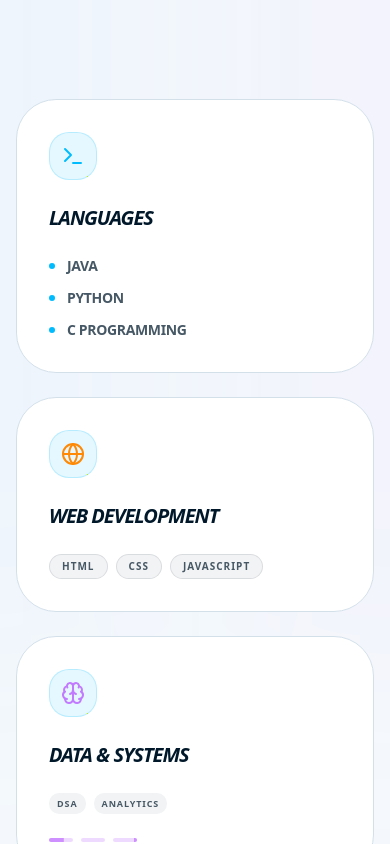
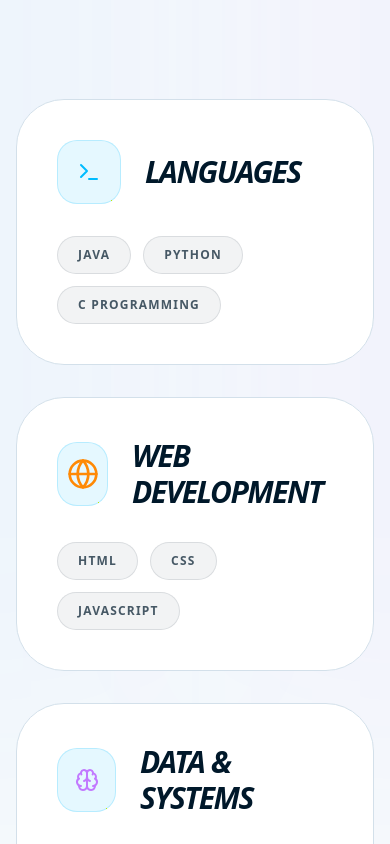
Before and after one commit to MakwBansari/Portfolio, a Next.js app: page / in a window 390 px wide. Shown: the part 3660-4504 px from the top of the page. Built offline with nearby package versions, Linux system fonts and the light colour scheme.

Commit message:
Standardize Skills section with 2x2 grid and unified card format

```diff
--- a/src/components/skills.tsx
+++ b/src/components/skills.tsx
@@ -46,7 +46,8 @@ export function SkillsSection() {
                     <motion.div
                         initial={{ opacity: 0, y: 20 }}
                         whileInView={{ opacity: 1, y: 0 }}
-                        viewport={{ once: true }}
+                        viewport={{ once: true, amount: 0.2 }}
+                        transition={{ duration: 0.5 }}
                         className="inline-block px-4 py-1.5 mb-8 rounded-full bg-foreground/5 dark:bg-white/5 border border-foreground/10 dark:border-white/10 text-[10px] font-black uppercase tracking-[0.3em] text-sky-400"
                     >
                         About Me
@@ -54,8 +55,8 @@ export function SkillsSection() {
                     <motion.h2
                         initial={{ opacity: 0, y: 20 }}
                         whileInView={{ opacity: 1, y: 0 }}
-                        viewport={{ once: true }}
-                        transition={{ duration: 0.8 }}
+                        viewport={{ once: true, amount: 0.2 }}
+                        transition={{ duration: 0.6, type: "spring", stiffness: 100 }}
                         className="text-4xl md:text-6xl font-black mb-10 tracking-[-0.05em] text-foreground dark:text-white uppercase italic leading-[0.85]"
                     >
                         Developer<br /><span className="text-transparent border-b-4 border-sky-500 pb-2 bg-clip-text bg-gradient-to-r from-sky-400 to-blue-600">Soul</span>
@@ -66,8 +67,8 @@ export function SkillsSection() {
                     <motion.div
                         initial={{ opacity: 0, y: 30 }}
                         whileInView={{ opacity: 1, y: 0 }}
-                        viewport={{ once: true }}
-                        transition={{ duration: 0.8 }}
+                        viewport={{ once: true, amount: 0.2 }}
+                        transition={{ duration: 0.8, type: "spring", stiffness: 80 }}
                         className="relative p-12 rounded-[3rem] bg-card dark:bg-white/[0.02] border border-border dark:border-white/10 backdrop-blur-3xl overflow-hidden group"
                     >
                         <div className="relative z-10 flex flex-col md:flex-row gap-8 items-center md:items-start">
@@ -87,67 +88,35 @@ export function SkillsSection() {
                     </motion.div>
                 </div>
 
-                <div className="grid grid-cols-1 md:grid-cols-2 lg:grid-cols-4 gap-6">
+                <div className="grid grid-cols-1 md:grid-cols-2 gap-8 max-w-6xl mx-auto">
                     {skillGroups.map((group, index) => (
                         <motion.div
                             key={group.title}
-                            initial={{ opacity: 0, y: 30 }}
-                            whileInView={{ opacity: 1, y: 0 }}
-                            viewport={{ once: true }}
-                            transition={{ duration: 0.5, delay: index * 0.1 }}
-                            className="p-8 rounded-[2.5rem] bg-card dark:bg-white/[0.02] border border-border dark:border-white/10 backdrop-blur-xl hover:border-sky-400/50 transition-all duration-500 group/card flex flex-col"
+                            initial={{ opacity: 0, scale: 0.95, y: 20 }}
+                            whileInView={{ opacity: 1, scale: 1, y: 0 }}
+                            viewport={{ once: true, amount: 0.2 }}
+                            transition={{ duration: 0.5, delay: index * 0.1, type: "spring", stiffness: 100 }}
+                            className="p-10 rounded-[3rem] bg-card dark:bg-white/[0.02] border border-border dark:border-white/10 backdrop-blur-xl hover:border-sky-400/50 transition-all duration-500 group/card flex flex-col"
                         >
-                            <div className="mb-6 w-12 h-12 rounded-2xl bg-sky-400/10 dark:bg-sky-500/10 border border-sky-400/20 dark:border-sky-500/20 flex items-center justify-center text-sky-400 group-hover/card:scale-110 group-hover/card:rotate-6 transition-all duration-500">
+                            <div className="flex items-center gap-6 mb-8">
+                                <div className="w-16 h-16 rounded-2xl bg-sky-400/10 dark:bg-sky-500/10 border border-sky-400/20 dark:border-sky-500/20 flex items-center justify-center text-sky-400 group-hover/card:scale-110 group-hover/card:rotate-6 transition-all duration-500">
                                     {group.title === "Web Development" ? (
-                                    <Globe className="w-6 h-6 text-orange-400 group-hover/card:animate-spin-slow" />
+                                        <Globe className="w-8 h-8 text-orange-400 group-hover/card:animate-spin-slow" />
                                     ) : group.icon}
                                 </div>
-                            <h3 className="text-xl font-black mb-6 text-foreground dark:text-white uppercase italic tracking-tighter">{group.title}</h3>
+                                <h3 className="text-3xl font-black text-foreground dark:text-white uppercase italic tracking-tighter">{group.title}</h3>
+                            </div>
 
-                            {group.variant === "list" ? (
-                                <div className="space-y-3">
-                                    {group.skills.map((skill) => (
-                                        <div key={skill} className="flex items-center gap-3 group/item">
-                                            <div className="w-1.5 h-1.5 rounded-full bg-sky-400 transition-all duration-300 group-hover/item:h-4 group-hover/card:bg-sky-500" />
-                                            <span className="text-sm font-bold text-muted-foreground group-hover/item:text-foreground dark:group-hover/item:text-white transition-colors uppercase tracking-tight">
-                                                {skill}
-                                            </span>
-                                        </div>
-                                    ))}
-                                </div>
-                            ) : group.variant === "concepts" ? (
-                                <div className="flex flex-col gap-4">
-                                    <div className="flex flex-wrap gap-2">
-                                        {group.skills.map((skill) => (
-                                            <span key={skill} className="px-2 py-1 rounded-md bg-foreground/5 dark:bg-white/5 text-[9px] font-bold text-muted-foreground uppercase tracking-widest">
-                                                {skill}
-                                            </span>
-                                        ))}
-                                    </div>
-                                    <div className="flex gap-2 pt-2">
-                                        {[1, 2, 3].map(i => (
-                                            <div key={i} className="w-6 h-1 bg-purple-500/20 rounded-full overflow-hidden">
-                                                <motion.div
-                                                    animate={{ x: ["-100%", "100%"] }}
-                                                    transition={{ duration: 2, repeat: Infinity, delay: i * 0.4 }}
-                                                    className="w-full h-full bg-purple-500/50"
-                                                />
-                                            </div>
-                                        ))}
-                                    </div>
-                                </div>
-                            ) : (
-                                <div className="flex flex-wrap gap-2">
+                            <div className="flex flex-wrap gap-3">
                                 {group.skills.map((skill) => (
                                     <span
                                         key={skill}
-                                            className="px-3 py-1 rounded-full bg-foreground/5 dark:bg-white/5 border border-foreground/10 dark:border-white/10 text-[10px] font-bold text-muted-foreground uppercase tracking-widest group-hover/card:text-sky-400 transition-colors"
+                                        className="px-5 py-2.5 rounded-2xl bg-foreground/5 dark:bg-white/5 border border-foreground/10 dark:border-white/10 text-xs font-bold text-muted-foreground uppercase tracking-widest group-hover/card:text-sky-400 group-hover/card:border-sky-400/30 transition-all duration-300"
                                     >
                                         {skill}
                                     </span>
                                 ))}
                             </div>
-                            )}
                         </motion.div>
                     ))}
                 </div>
```
Lines whose indentation alone changed are shown as unchanged.
